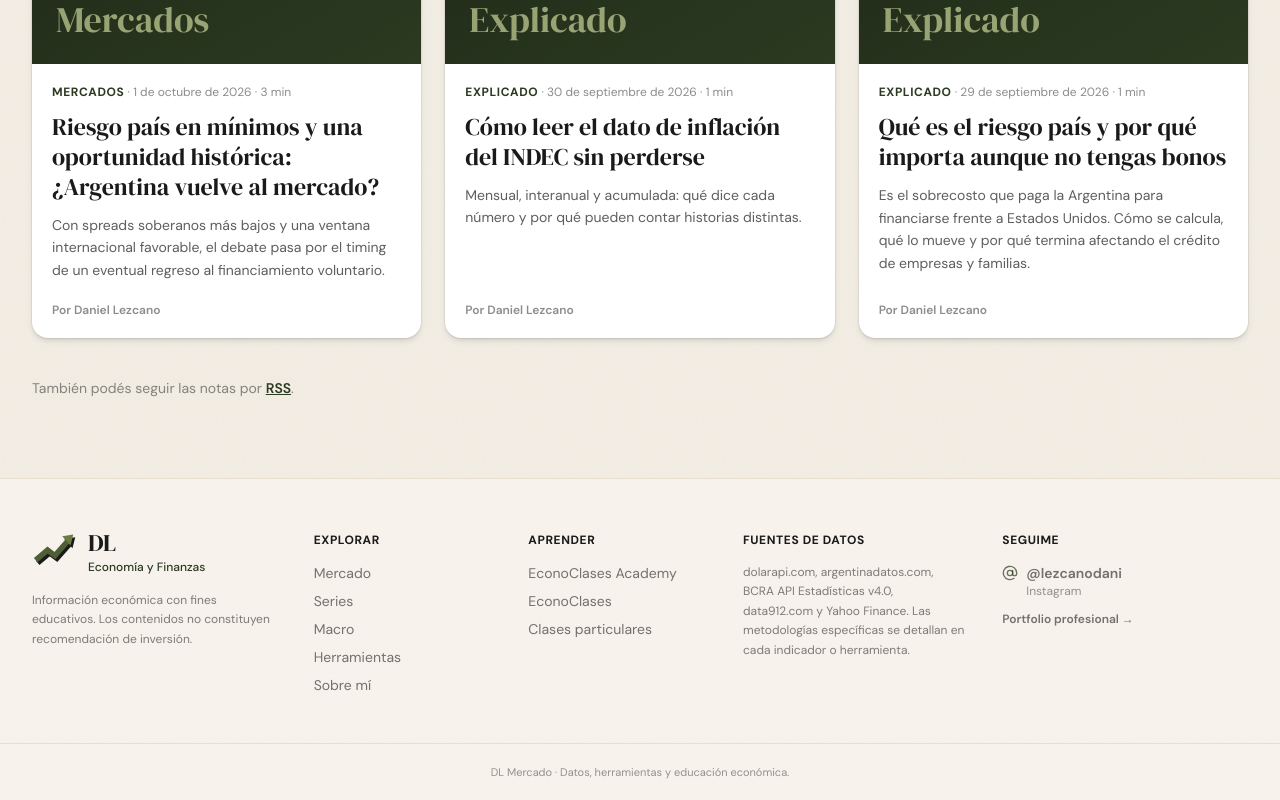
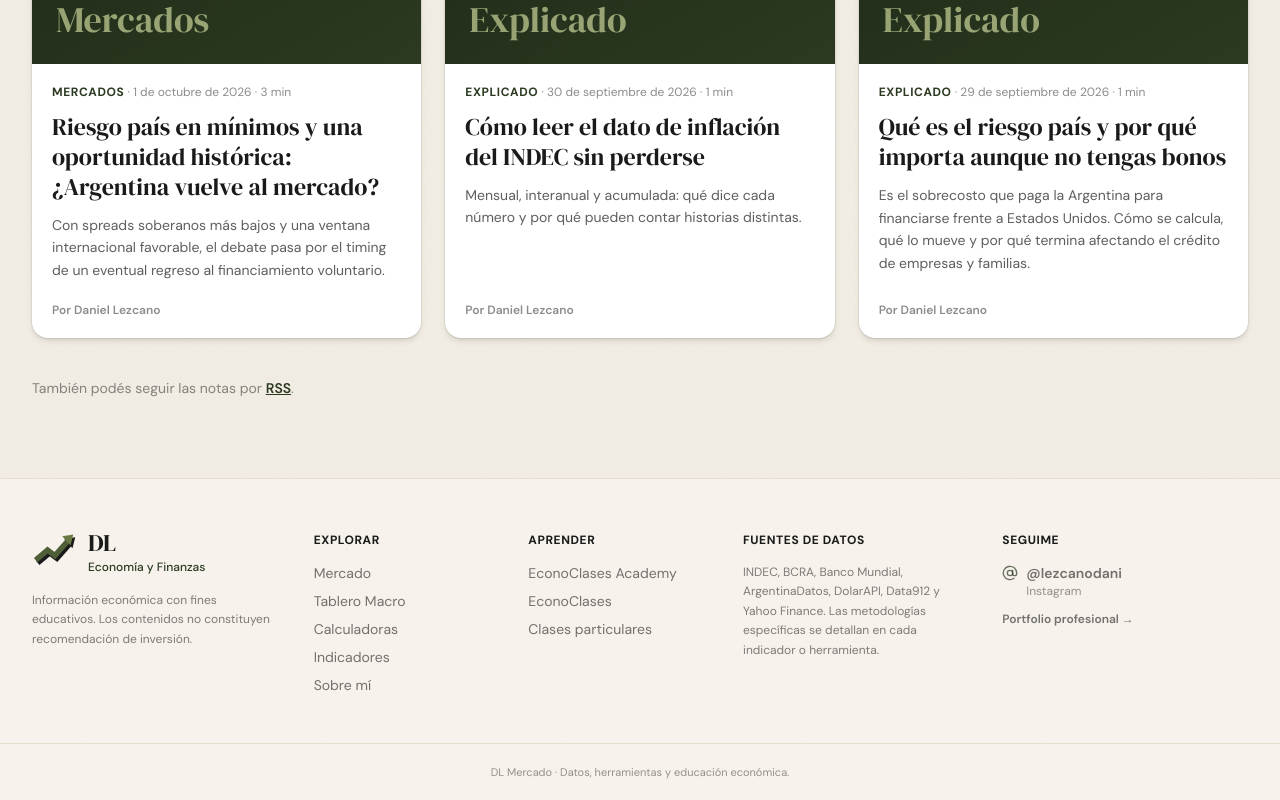
Before and after one commit to danipara618/dl-mercado, a Next.js app: page /notas in a window 1280 px wide. Shown: the part 1046-1846 px from the top of the page. Built offline with nearby package versions, Linux system fonts and the light colour scheme.

Commit message:
Navegar al nuevo Tablero Macro y separar Calculadoras

```diff
--- a/components/Footer.tsx
+++ b/components/Footer.tsx
@@ -21,9 +21,9 @@ export default function Footer() {
           <b className="text-xs uppercase tracking-wider">Explorar</b>
           <div className="mt-3 space-y-2 text-sm text-tinta/60">
             <Link className="block hover:text-oliva" href="/">Mercado</Link>
-            <Link className="block hover:text-oliva" href="/series">Series</Link>
-            <Link className="block hover:text-oliva" href="/#macro">Macro</Link>
-            <Link className="block hover:text-oliva" href="/#herramientas">Herramientas</Link>
+            <Link className="block hover:text-oliva" href="/tablero-macro">Tablero Macro</Link>
+            <Link className="block hover:text-oliva" href="/calculadoras">Calculadoras</Link>
+            <Link className="block hover:text-oliva" href="/tablero-macro">Indicadores</Link>
             <Link className="block hover:text-oliva" href="/sobre-mi">Sobre mí</Link>
           </div>
         </div>
@@ -40,7 +40,7 @@ export default function Footer() {
         <div>
           <b className="text-xs uppercase tracking-wider">Fuentes de datos</b>
           <p className="mt-3 text-xs leading-relaxed text-tinta/55">
-            dolarapi.com, argentinadatos.com, BCRA API Estadísticas v4.0, data912.com y Yahoo Finance. Las metodologías específicas se detallan en cada indicador o herramienta.
+            INDEC, BCRA, Banco Mundial, ArgentinaDatos, DolarAPI, Data912 y Yahoo Finance. Las metodologías específicas se detallan en cada indicador o herramienta.
           </p>
         </div>
 
```
